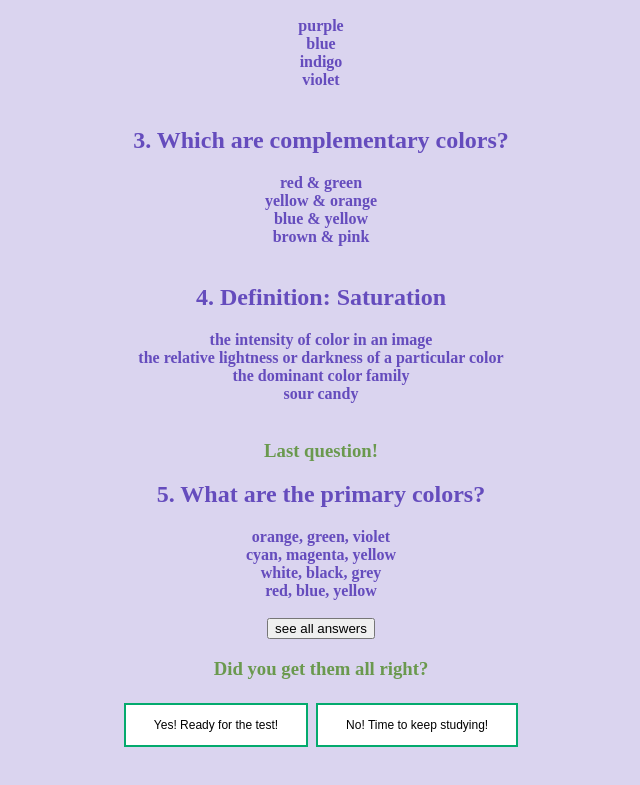
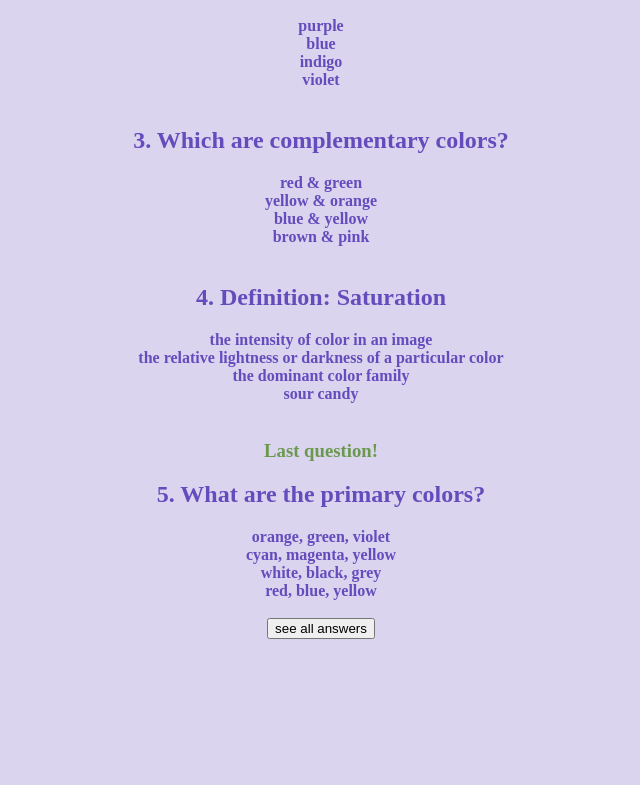
Before and after one commit to miag519/study-quiz, a plain HTML site: page index.html in a window 1280 px wide. Shown: the part 321-1106 px from the top of the page, without its empty margins (319-959 px from the left). After the commit the page ends 968 px from the top, so only its background shows below. Drawn offline with nearby package versions, Linux system fonts and the light colour scheme.

Commit message:
complete

```diff
--- a/index.html
+++ b/index.html
@@ -65,19 +65,7 @@
 </b>
 <button id="but1">see all answers</button>
 
- <br>
- <h3>Did you get them all right?</h3>
-
- <button class="button button1">Yes! Ready for the test!</button> <button class="button button1 button2">No! Time to keep studying!</button>
- <br>
- <br>
- <br>
- <br>
- <br>
- <br>
- <br>
- <br>
-
+<br>
 
  </body>
 </html>
```
